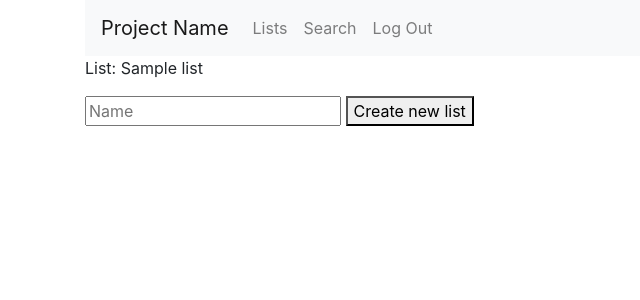
After one commit to garrettdavid/list_project, a Flask app: page /lists in a window 1280 px wide. The commit adds this page. Shown: the top 300 px of the page, without its empty margins (0-640 px from the left). Run offline with Flask 2, Linux system fonts and the light colour scheme; the visitor is signed in with stand-in values (Sample User, id 1); a database or web service that is not in the repository returns one stand-in record (values such as "Sample title"); some libraries are stand-ins or nearby versions.

Commit message:
implement ability for users to create lists

```diff
--- a/application.py
+++ b/application.py
@@ -2,6 +2,8 @@ from flask import Flask, flash, redirect, render_template, request, session, url
 from flask_session import Session
 from passlib.apps import custom_app_context as pwd_context
 from tempfile import mkdtemp
+
+from pymongo.collection import ReturnDocument
 
 from helpers import *
 from mongo import *
@@ -49,7 +51,6 @@ def login():
 
         # query database for username
         result = db_search(request.form.get("username"))
-
         # ensure username exists and password is correct
         if result is None or not pwd_context.verify(request.form.get("password"), result["hash"]):
             return apology("invalid username and/or password")
@@ -102,7 +103,7 @@ def register():
         user = User(request.form.get("username"), hash)
 
         # store info in database
-        result = db_insert(user)
+        result = db_insert_user(user)
 
         if not result.acknowledged:
             return apology("error")
@@ -131,4 +132,33 @@ def search():
     else:
         return render_template("search.html")
 
+@app.route("/lists", methods=["GET", "POST"])
+@login_required
+def lists():
+    # if reached via POST
+    if request.method == "POST":
+
+        # get name of new list
+        name = request.form.get("new_list_name")
+
+        # connect to db and make the new list
+        db = client.test_db
+        result = db.users.find_one_and_update(
+            {"_id": session["user_id"]},
+            { "$push": { "lists": {"name": name} }},
+            projection={"lists": True},
+            return_document=ReturnDocument.AFTER)
+
+        return render_template("lists.html", lists = result["lists"])
+
+    # else if reached via GET
+    else:
+
+        # query database for existing lists and return them for display
+        db = client.test_db
+        result = db.users.find_one(
+            {"_id": session["user_id"]},
+            projection={"lists": True})
+        return render_template("lists.html", lists = result["lists"])
+
 app.run(host=os.getenv('IP', '0.0.0.0'),port=int(os.getenv('PORT', 8080)))
--- a/templates/layout.html
+++ b/templates/layout.html
@@ -27,6 +27,7 @@
                 <div class="collapse navbar-collapse">
                     {% if session.user_id %}
                     <div class="navbar-nav">
+                        <a class="nav-item nav-link" href="{{ url_for('lists') }}">Lists</a>
                         <a class="nav-item nav-link" href="{{ url_for('search') }}">Search</a>
                         <a class="nav-item nav-link" href="{{ url_for('logout') }}">Log Out</a>
                     </div>
--- /dev/null
+++ b/templates/lists.html
@@ -0,0 +1,18 @@
+{% extends "layout.html" %}
+
+{% block title %}
+My Lists
+{% endblock %}
+
+{% block main %}
+
+    {% for list in lists %}
+        <p>List: {{list["name"]}}</p>
+    {% endfor %}
+    <form action="{{ url_for('lists') }}" method="post">
+    <fieldset>
+        <input name="new_list_name" placeholder="Name" type="text">
+        <button type="submit">Create new list</button>
+    </fieldset>
+</form>
+{% endblock %}
--- a/templates/results.html
+++ b/templates/results.html
@@ -1,7 +1,7 @@
 {% extends "layout.html" %}
 
 {% block title %}
-Game
+Search Results
 {% endblock %}
 
 {% block main %}
```
Also changed, not shown: mongo.py (+6 -3 lines), helpers.py (line endings or trailing spaces).
